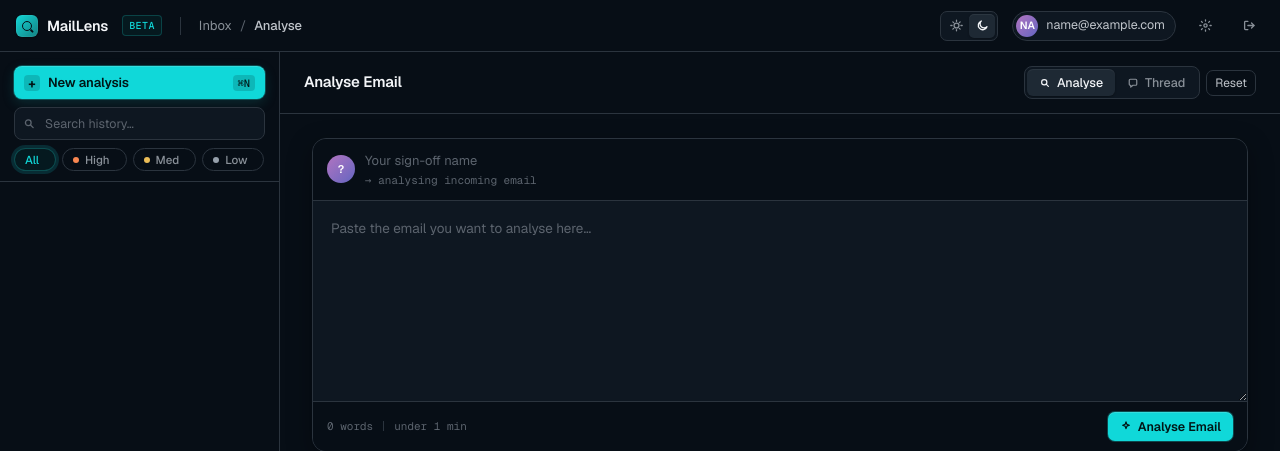
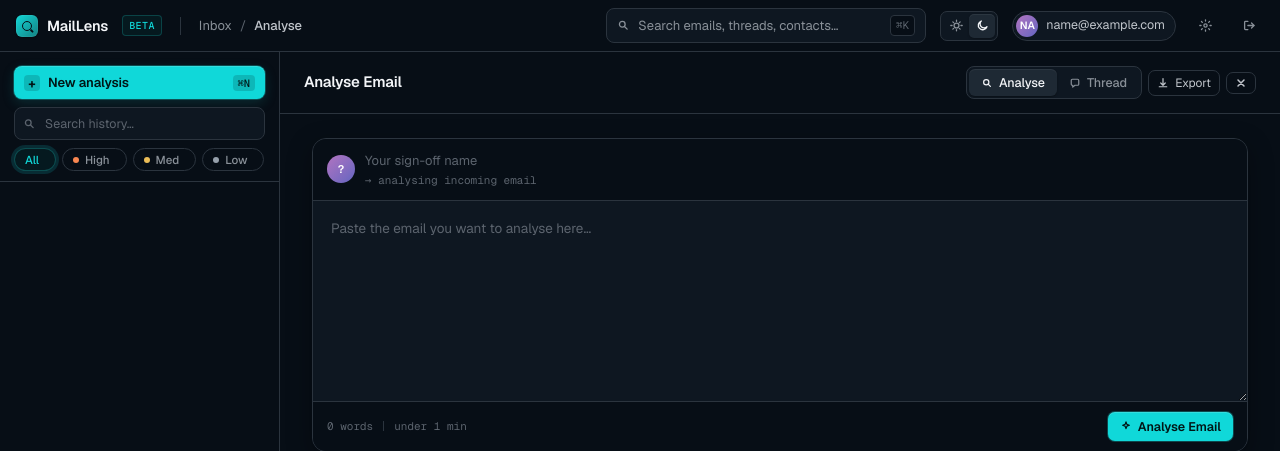
Before and after one commit to gunduzkaan22-source/email-analyser, a Flask app: page / in a window 1280 px wide. Shown: the top 451 px of the page. Run offline with Flask 3, Linux system fonts and the light colour scheme; the visitor is signed in with stand-in values (Sample User, id 1); data that the repository does not hold is empty; parts of the project's set-up code (start-up, migrations or seed data) failed here and were passed over.

Commit message:
Implement handoff-2: accent system, nav search, thread badge, action-meta, tone-foot-actions
Co-Authored-By: Claude Sonnet 4.6 <noreply@anthropic.com>

```diff
--- a/static/style.css
+++ b/static/style.css
@@ -126,6 +126,9 @@ textarea, input { font-family: inherit; }
 .brand-mark::before { content: ''; position: absolute; width: 4px; height: 1.5px; background: var(--bg-0); border-radius: 1px; bottom: 5.5px; right: 4.5px; transform: rotate(45deg); }
 .beta-badge { font-family: var(--font-mono); font-size: 10px; font-weight: 500; padding: 2px 6px; border-radius: 4px; background: var(--teal-bg); color: var(--teal); border: 1px solid oklch(0.55 0.090 195 / 0.4); letter-spacing: 0.04em; text-transform: uppercase; }
 .topnav-divider { width: 1px; height: 18px; background: var(--border); margin: 0 4px; }
+.nav-search { width: 320px; display: flex; align-items: center; gap: 8px; padding: 6px 10px; background: var(--bg-1); border: 1px solid var(--border); border-radius: 8px; color: var(--text-3); font-size: 13px; transition: all 0.12s; cursor: text; }
+.nav-search:hover { border-color: var(--border-strong); }
+.nav-search .kbd { margin-left: auto; font-family: var(--font-mono); font-size: 11px; color: var(--text-4); padding: 1px 5px; border: 1px solid var(--border); border-radius: 4px; background: var(--bg-0); }
 .crumb { display: flex; align-items: center; gap: 8px; color: var(--text-3); font-size: 13px; }
 .crumb strong { color: var(--text-2); font-weight: 500; }
 .crumb-sep { color: var(--text-4); }
@@ -256,13 +259,16 @@ textarea, input { font-family: inherit; }
 
 /* Actions */
 .action-list { display: flex; flex-direction: column; gap: 2px; margin-top: 2px; }
-.action { display: grid; grid-template-columns: auto 1fr; gap: 12px; align-items: center; padding: 10px 12px; border-radius: 8px; background: var(--bg-2); border: 1px solid var(--border-soft); transition: border-color 0.12s; cursor: pointer; user-select: none; }
+.action { display: grid; grid-template-columns: auto 1fr auto; gap: 12px; align-items: center; padding: 10px 12px; border-radius: 8px; background: var(--bg-2); border: 1px solid var(--border-soft); transition: border-color 0.12s; cursor: pointer; user-select: none; }
 .action:hover { border-color: var(--border-strong); }
 .action.done { opacity: 0.55; }
 .action.done .action-text { text-decoration: line-through; color: var(--text-3); }
 .action-check { width: 16px; height: 16px; border-radius: 5px; border: 1.5px solid var(--border-strong); display: grid; place-items: center; flex-shrink: 0; background: transparent; transition: all 0.12s; }
 .action.done .action-check { background: var(--teal); border-color: var(--teal); color: var(--bg-0); }
 .action-text { font-size: 13.5px; color: var(--text); letter-spacing: -0.005em; }
+.action-meta { display: flex; align-items: center; gap: 6px; }
+.action-due { font-family: var(--font-mono); font-size: 10.5px; color: var(--text-3); padding: 2px 6px; background: var(--bg-1); border: 1px solid var(--border-soft); border-radius: 4px; }
+.action-due.overdue { color: var(--u-high); border-color: oklch(0.74 0.155 45 / 0.4); }
 
 /* Reply card */
 .reply-card { background: var(--bg-1); border: 1px solid var(--border); border-radius: var(--radius-lg); overflow: hidden; margin-top: 14px; }
@@ -284,6 +290,7 @@ textarea, input { font-family: inherit; }
 .tone-pill.active { background: var(--teal-bg); color: var(--teal); border-color: oklch(0.55 0.090 195 / 0.5); box-shadow: 0 0 0 3px var(--teal-glow); }
 .tone-pill .swatch { width: 6px; height: 6px; border-radius: 50%; background: currentColor; }
 .tone-pill:disabled { opacity: 0.5; cursor: not-allowed; }
+.tone-foot-actions { display: flex; gap: 6px; margin-left: auto; flex-shrink: 0; }
 
 /* Thread timeline */
 .thread-head { display: flex; flex-direction: column; gap: 10px; margin-bottom: 24px; }
--- a/templates/index.html
+++ b/templates/index.html
@@ -34,6 +34,11 @@
       <strong>Analyse</strong>
     </div>
     <div class="topnav-spacer"></div>
+    <div class="nav-search">
+      <svg viewBox="0 0 16 16" width="13" height="13" fill="none" stroke="currentColor" stroke-width="1.6" stroke-linecap="round" stroke-linejoin="round"><circle cx="6.5" cy="6.5" r="3.5"/><path d="M9.5 9.5l3 3"/></svg>
+      <span>Search emails, threads, contacts…</span>
+      <span class="kbd">⌘K</span>
+    </div>
     <div class="theme-toggle" role="group" aria-label="Theme">
       <button class="tt-btn" id="themeLight" onclick="setTheme('light')" title="Light mode">
         <svg viewBox="0 0 16 16" width="13" height="13" fill="none" stroke="currentColor" stroke-width="1.6" stroke-linecap="round" stroke-linejoin="round"><circle cx="8" cy="8" r="3"/><path d="M8 1.5v1.5M8 13v1.5M2.5 8H1M15 8h-1.5M3.5 3.5l1 1M11.5 11.5l1 1M12.5 3.5l-1 1M4.5 11.5l-1 1"/></svg>
@@ -134,9 +139,16 @@
             <button class="seg-btn" id="modeThread" onclick="startThread()" disabled>
               <svg viewBox="0 0 16 16" width="12" height="12" fill="none" stroke="currentColor" stroke-width="1.6" stroke-linecap="round" stroke-linejoin="round"><path d="M3 4.5a1.5 1.5 0 0 1 1.5-1.5h7a1.5 1.5 0 0 1 1.5 1.5v5a1.5 1.5 0 0 1-1.5 1.5H8l-3 2.5V11H4.5A1.5 1.5 0 0 1 3 9.5v-5z"/></svg>
               Thread
+              <span id="threadCountBadge" style="display:none;font-family:var(--font-mono);font-size:10px;font-weight:500;padding:0 5px;border-radius:4px;background:var(--bg-1);color:var(--text-3);border:1px solid var(--border)"></span>
             </button>
           </div>
-          <button class="btn-ghost btn-sm" onclick="resetAll()">Reset</button>
+          <button class="btn-ghost btn-sm" onclick="exportToExcel()" title="Export to Excel">
+            <svg viewBox="0 0 16 16" width="12" height="12" fill="none" stroke="currentColor" stroke-width="1.6" stroke-linecap="round" stroke-linejoin="round"><path d="M8 2v9M5 8l3 3 3-3"/><path d="M3 13h10"/></svg>
+            Export
+          </button>
+          <button class="btn-ghost btn-sm" onclick="resetAll()" title="Close">
+            <svg viewBox="0 0 16 16" width="12" height="12" fill="none" stroke="currentColor" stroke-width="2" stroke-linecap="round"><path d="M4 4l8 8M12 4l-8 8"/></svg>
+          </button>
         </div>
       </div>
 
@@ -301,6 +313,16 @@
                   <button class="tone-pill" data-tone="Concise" onclick="setTone('Concise')"><span class="swatch"></span>Concise</button>
                   <button class="tone-pill" data-tone="Empathetic" onclick="setTone('Empathetic')"><span class="swatch"></span>Empathetic</button>
                 </div>
+                <div class="tone-foot-actions">
+                  <button class="btn-ghost" disabled title="Coming soon">
+                    <svg viewBox="0 0 16 16" width="12" height="12" fill="none" stroke="currentColor" stroke-width="1.6" stroke-linecap="round" stroke-linejoin="round"><path d="M1 8s2.5-5 7-5 7 5 7 5-2.5 5-7 5-7-5-7-5z"/><circle cx="8" cy="8" r="2"/></svg>
+                    Preview in Gmail
+                  </button>
+                  <button class="btn-primary" onclick="copyReply()">
+                    <svg viewBox="0 0 16 16" width="12" height="12" fill="none" stroke="currentColor" stroke-width="2" stroke-linecap="round" stroke-linejoin="round"><path d="M6 3H3a1 1 0 0 0-1 1v8a1 1 0 0 0 1 1h3"/><path d="M10.5 11l3-3-3-3"/><path d="M13.5 8H6"/></svg>
+                    Use this reply
+                  </button>
+                </div>
               </div>
             </div>
 
@@ -405,6 +427,34 @@ let lastAnalysisResult  = null;
 let searchQuery         = '';
 let doneActions         = new Set();
 
+/* ── Accent colour system ── */
+const ACCENT_HUES = {
+  teal:   { teal: 'oklch(0.80 0.135 195)', teal2: 'oklch(0.72 0.130 195)', dim: 'oklch(0.55 0.090 195)', bg: 'oklch(0.32 0.060 195 / 0.25)', glow: 'oklch(0.80 0.135 195 / 0.15)' },
+  cobalt: { teal: 'oklch(0.74 0.150 245)', teal2: 'oklch(0.66 0.150 245)', dim: 'oklch(0.50 0.110 245)', bg: 'oklch(0.34 0.080 245 / 0.30)', glow: 'oklch(0.74 0.150 245 / 0.18)' },
+  violet: { teal: 'oklch(0.74 0.155 305)', teal2: 'oklch(0.66 0.150 305)', dim: 'oklch(0.50 0.120 305)', bg: 'oklch(0.34 0.080 305 / 0.30)', glow: 'oklch(0.74 0.155 305 / 0.18)' },
+  amber:  { teal: 'oklch(0.78 0.140 75)',  teal2: 'oklch(0.70 0.135 75)',  dim: 'oklch(0.54 0.100 75)',  bg: 'oklch(0.36 0.080 75 / 0.30)',  glow: 'oklch(0.78 0.140 75 / 0.18)'  },
+};
+const ACCENT_LIGHT = {
+  teal:   { teal: 'oklch(0.58 0.130 195)', teal2: 'oklch(0.50 0.125 195)', dim: 'oklch(0.42 0.110 195)', bg: 'oklch(0.92 0.040 195 / 0.6)', glow: 'oklch(0.58 0.130 195 / 0.15)' },
+  cobalt: { teal: 'oklch(0.52 0.150 245)', teal2: 'oklch(0.46 0.140 245)', dim: 'oklch(0.40 0.120 245)', bg: 'oklch(0.92 0.045 245 / 0.6)', glow: 'oklch(0.52 0.150 245 / 0.15)' },
+  violet: { teal: 'oklch(0.52 0.150 305)', teal2: 'oklch(0.46 0.140 305)', dim: 'oklch(0.40 0.120 305)', bg: 'oklch(0.93 0.045 305 / 0.6)', glow: 'oklch(0.52 0.150 305 / 0.15)' },
+  amber:  { teal: 'oklch(0.58 0.140 75)',  teal2: 'oklch(0.52 0.130 75)',  dim: 'oklch(0.46 0.115 75)',  bg: 'oklch(0.94 0.060 80 / 0.7)',  glow: 'oklch(0.58 0.140 75 / 0.15)'  },
+};
+const DENSITY_FONT = { compact: 13, regular: 14, comfy: 15 };
+let activeAccent = localStorage.getItem('maillens.accent') || 'teal';
+
+function applyAccent() {
+  const theme = document.documentElement.getAttribute('data-theme') || 'dark';
+  const palette = theme === 'light' ? ACCENT_LIGHT : ACCENT_HUES;
+  const a = palette[activeAccent] || palette.teal;
+  const root = document.documentElement;
+  root.style.setProperty('--teal', a.teal);
+  if (a.teal2) root.style.setProperty('--teal-2', a.teal2);
+  root.style.setProperty('--teal-dim', a.dim);
+  root.style.setProperty('--teal-bg', a.bg);
+  root.style.setProperty('--teal-glow', a.glow);
+}
+
 /* ── Avatar hues (match design handoff HUES palette) ── */
 const AVATAR_HUES = [
   'linear-gradient(135deg, oklch(0.62 0.16 25),  oklch(0.50 0.18 15))',  // rose
@@ -439,6 +489,14 @@ function wsScroll(top) {
 function setModeUI(mode) {
   document.getElementById('modeAnalyse').classList.toggle('active', mode === 'analyse');
   document.getElementById('modeThread').classList.toggle('active', mode === 'thread');
+}
+
+function updateThreadBadge() {
+  const badge = document.getElementById('threadCountBadge');
+  if (!badge) return;
+  const n = currentThread.length;
+  if (n > 0) { badge.textContent = n; badge.style.display = ''; }
+  else { badge.style.display = 'none'; }
 }
 
 /* ── Analyse ── */
@@ -480,6 +538,7 @@ async function analyse() {
     replyCache    = { Professional: data.suggested_reply || '' };
     currentThread = [{ email, analysis: data, date: new Date().toISOString() }];
     isThreadMode  = false;
+    updateThreadBadge();
 
     lastAnalysisResult = { data, email };
     renderResults(data);
@@ -590,8 +649,11 @@ function renderResults(data) {
     const text = document.createElement('span');
     text.className = 'action-text';
     text.textContent = item;
+    const meta = document.createElement('div');
+    meta.className = 'action-meta';
     div.appendChild(check);
     div.appendChild(text);
+    div.appendChild(meta);
     list.appendChild(div);
   });
 
@@ -738,6 +800,7 @@ function resetAll() {
   lastAnalysisResult = null;
   currentThread = [];
   isThreadMode  = false;
+  updateThreadBadge();
   document.getElementById('threadActionsBar').classList.remove('visible');
   document.getElementById('threadView').classList.remove('visible');
   document.getElementById('modeThread').disabled = true;
@@ -930,6 +993,7 @@ async function analyseThreadEmail() {
     if (!res.ok || data.error) throw new Error(data.error || 'Something went wrong. Please try again.');
 
     currentThread.push({ email, analysis: data, date: new Date().toISOString() });
+    updateThreadBadge();
     document.getElementById('threadEmailInput').value = '';
     renderThreadView();
     await saveThreadToHistory();
@@ -987,10 +1051,13 @@ async function saveThreadToHistory() {
 }
 
 /* ── Export ── */
+let _exporting = false;
 async function exportToExcel() {
   if (!lastAnalysisResult) { showToast('No analysis to export.'); return; }
+  if (_exporting) return;
+  _exporting = true;
   const btn = document.getElementById('exportBtn');
-  btn.disabled = true;
+  if (btn) btn.disabled = true;
   try {
     const res = await fetch('/export', {
       method: 'POST',
@@ -1011,7 +1078,9 @@ async function exportToExcel() {
   } catch (err) {
     showToast(err.message);
   } finally {
-    btn.disabled = false;
+    _exporting = false;
+    const btn2 = document.getElementById('exportBtn');
+    if (btn2) btn2.disabled = false;
   }
 }
 
@@ -1334,6 +1403,7 @@ function setTheme(theme) {
   localStorage.setItem('maillens.theme', theme);
   document.getElementById('themeLight').classList.toggle('active', theme === 'light');
   document.getElementById('themeDark').classList.toggle('active', theme === 'dark');
+  applyAccent();
 }
 
 /* ── Init ── */
```
